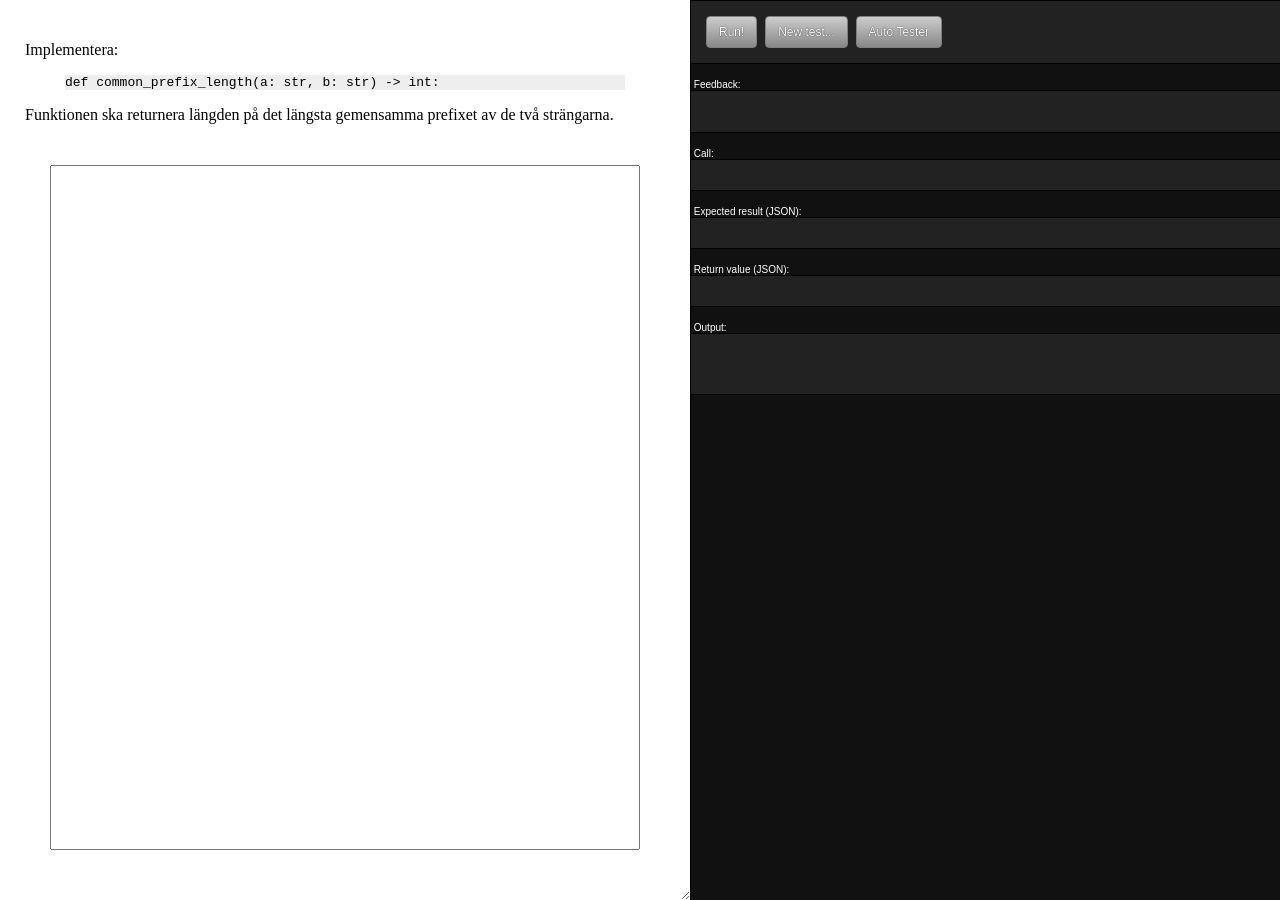
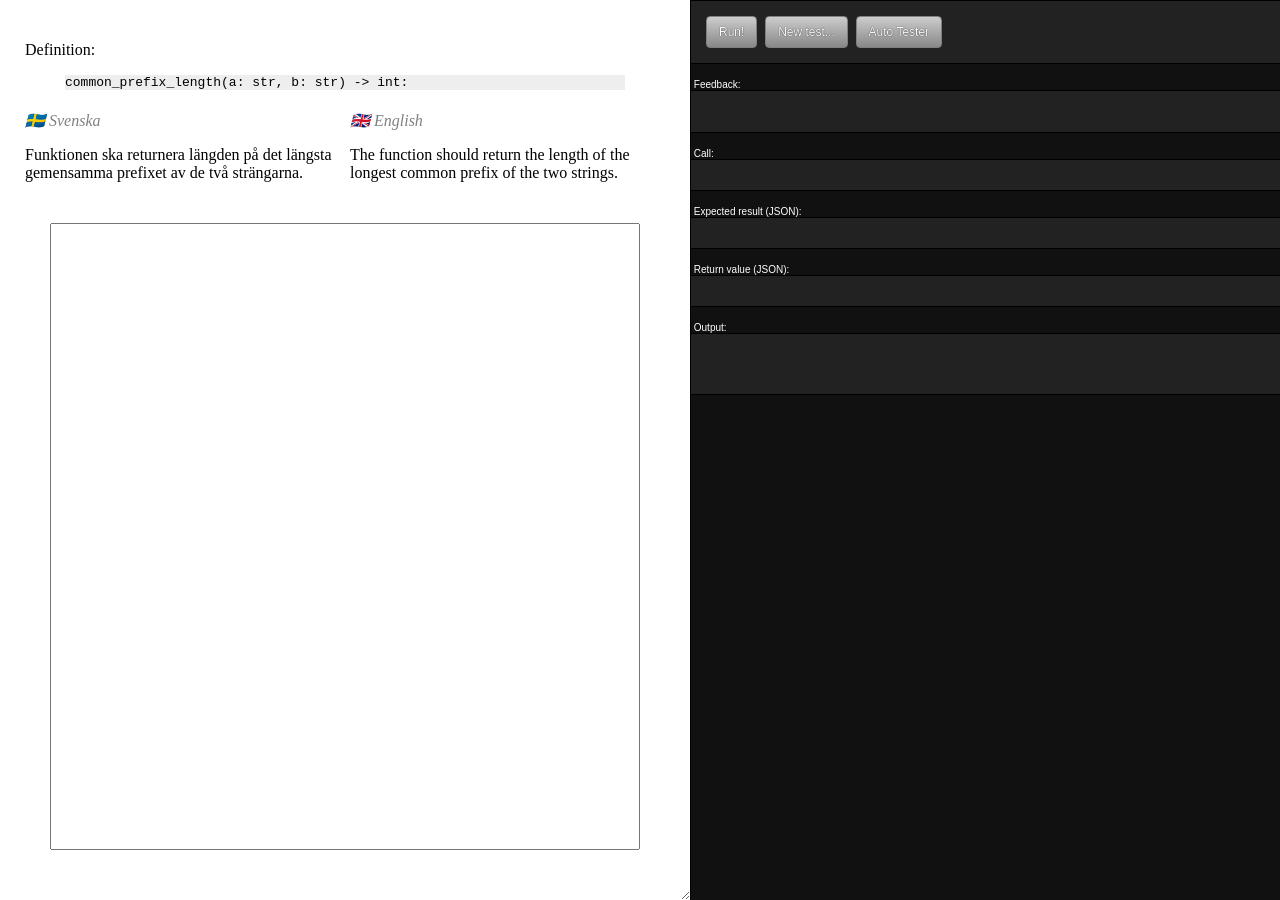
Before and after one commit to crilab/dva128_funcportal, a Jekyll site: the page built from _assignments/common_prefix_length.md, in a window 1280 px wide. Built offline with Jekyll 4.4.1, drawn with Linux system fonts in a browser that asks for light colours.

Commit message:
translation

```diff
--- a/_assignments/common_prefix_length.md
+++ b/_assignments/common_prefix_length.md
@@ -3,12 +3,18 @@ layout: assignment
 title: Common Prefix Length
 difficulty: 1
 ---
-Implementera:
+Definition:
 {% highlight python %}
-def common_prefix_length(a: str, b: str) -> int:
+common_prefix_length(a: str, b: str) -> int:
 {% endhighlight %}
 
+<div class="swedish" markdown="1">
 Funktionen ska returnera längden på det längsta gemensamma prefixet av de två strängarna.
+</div>
+
+<div class="english" markdown="1">
+The function should return the length of the longest common prefix of the two strings.
+</div>
 
 <script>
 
```
